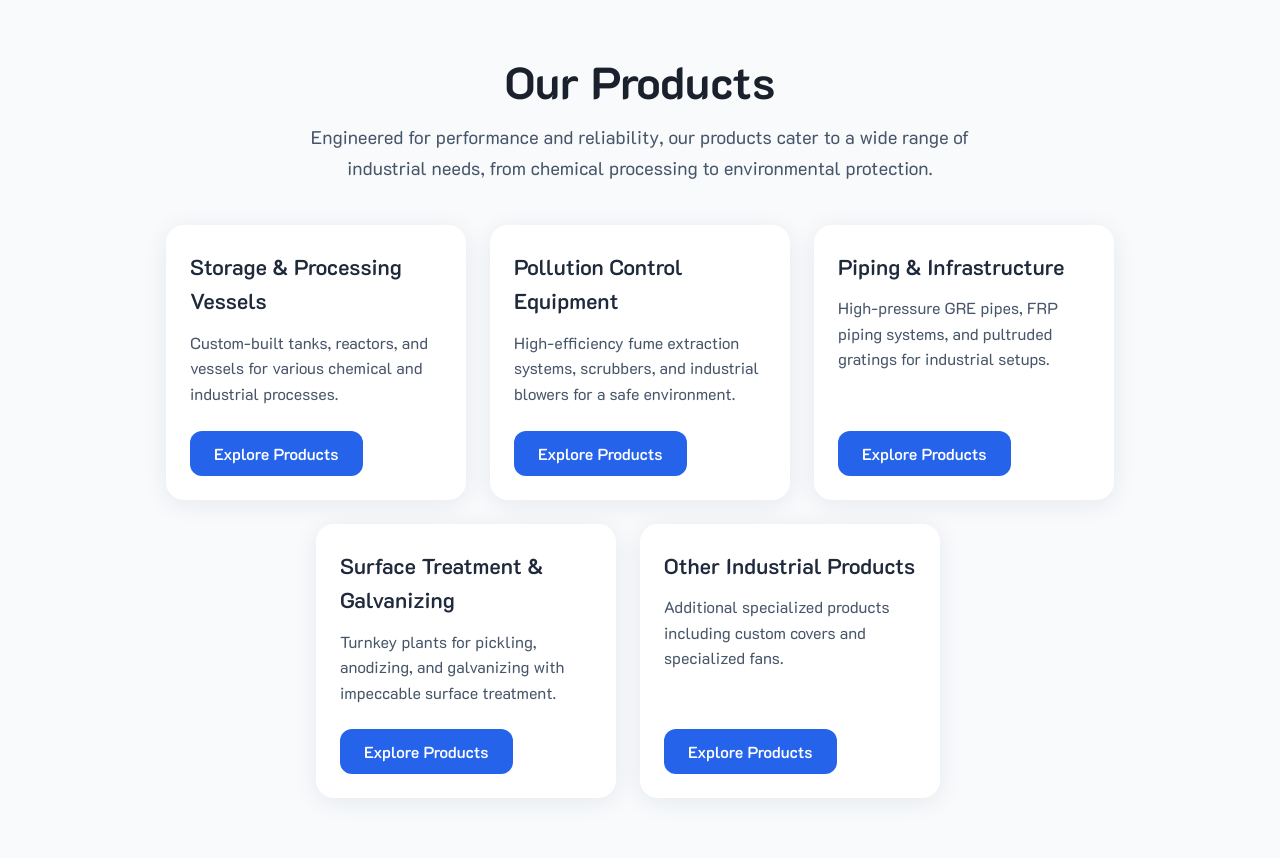
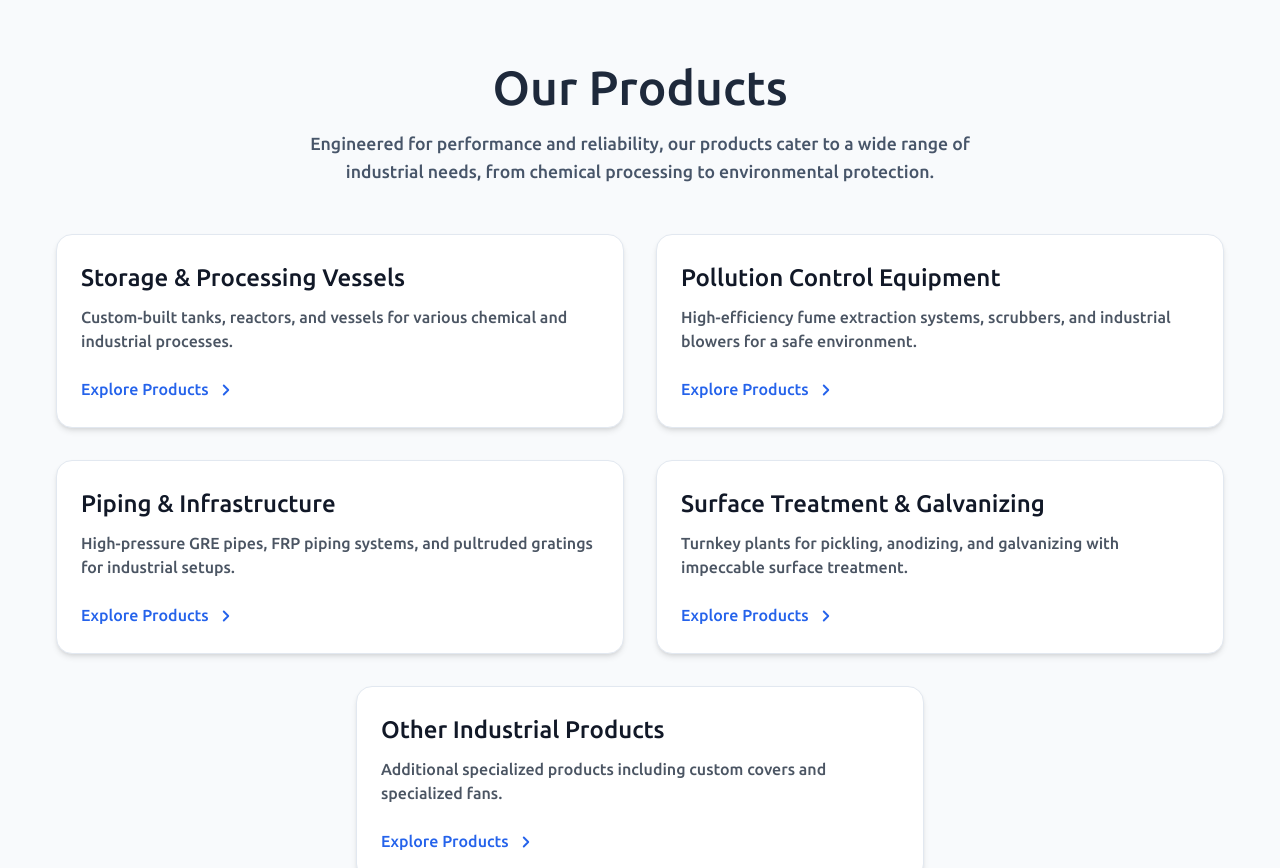
Before and after one commit to KAPIL9411/prashantpillp, a React (Vite) app: page / in a window 1280 px wide. Shown: the part 3020-3888 px from the top of the page. Built offline with nearby package versions, Linux system fonts and the light colour scheme.

Commit message:
final commit

```diff
--- a/src/pages/products.jsx
+++ b/src/pages/products.jsx
@@ -1,4 +1,4 @@
-import React, { useState } from 'react';
+import React, { useState, useRef, useEffect } from 'react';
 import '../styles/products.css';
 import productImage1 from '../assets/images/products/1.webp';
 import productImage2 from '../assets/images/products/horizontaltank.webp';
@@ -18,164 +18,93 @@ import productImage15 from '../assets/images/products/FRPLamellaPlates.webp';
 import productImage16 from '../assets/images/products/ReinforcedPlasticCovers.webp';
 import productImage17 from '../assets/images/products/FRPTurbineFan.webp';
 
-
-
-
 const ChevronLeftIcon = () => (
-    <svg xmlns="http://www.w3.org/2000/svg" width="20" height="20" viewBox="0 0 24 24" fill="none" stroke="currentColor" strokeWidth="2" strokeLinecap="round" strokeLinejoin="round">
+    <svg xmlns="http://www.w3.org/2000/svg" width="20" height="20" viewBox="0 0 24 24" fill="none" stroke="currentColor" strokeWidth="2.5" strokeLinecap="round" strokeLinejoin="round">
         <path d="m15 18-6-6 6-6" />
     </svg>
 );
 
+const ChevronRightIcon = () => (
+    <svg xmlns="http://www.w3.org/2000/svg" width="18" height="18" viewBox="0 0 24 24" fill="none" stroke="currentColor" strokeWidth="2.5" strokeLinecap="round" strokeLinejoin="round">
+        <path d="m9 18 6-6-6-6" />
+    </svg>
+);
 
 const productCategories = [
   {
     name: 'Storage & Processing Vessels',
     description: 'Custom-built tanks, reactors, and vessels for various chemical and industrial processes.',
     products: [
-      {
-        name: 'FRP Cylindrical Tanks',
-        image: productImage1,
-        description: 'High-capacity, corrosion-resistant tanks for chemical and acid storage.',
-        specs: ['Material: FRP, PP/FRP', 'Capacity: Up to 210 KL+', 'Clients: HIL Rasayani, Blue Circle Organics']
-      },
-      {
-        name: 'FRP Horizontal Tanks',
-        image: productImage2,
-        description: 'Horizontal storage solutions with structural support, ideal for various industrial sites.',
-        specs: ['Material: FRVS', 'Application: Chemical Storage', 'Clients: JSW Steel Ltd']
-      },
-      {
-        name: 'FRP Rectangular Tanks',
-        image: productImage3,
-        description: 'Structurally reinforced rectangular tanks for pickling, plating, and storage.',
-        specs: ['Material: FRP', 'Reinforcement: External ribbing', 'Customization: Available']
-      },
-      {
-        name: 'HDPE Storage Tanks',
-        image: productImage4,
-        description: 'Durable and versatile tanks made from High-Density Polyethylene.',
-        specs: ['Material: HDPE', 'Configuration: Vertical, Horizontal', 'Features: High impact strength']
-      },
-      {
-        name: 'PP Reactor Vessels',
-        image: productImage5,
-        description: 'Specialized vessels for chemical reactions and processing, often with structural support.',
-        specs: ['Material: PP/FRP', 'Application: Chemical Processing', 'Features: Custom nozzle configurations']
-      },
-      {
-        name: 'Dosing Tanks',
-        image: productImage6,
-        description: 'Tanks designed for precise chemical dosing and mixing.',
-        specs: ['Material: FRP', 'Application: Water Treatment, Chemical Dosing', 'Clients: GHCL Gujarat']
-      },
-      {
-        name: 'PP/FRP Vacuum Tanks',
-        image: productImage7,
-        description: 'Tanks engineered to withstand negative pressure for vacuum applications.',
-        specs: ['Material: PP/FRP', 'Application: Vacuum Processes', 'Features: Reinforced structure']
-      }
+      { name: 'FRP Cylindrical Tanks', image: productImage1, description: 'High-capacity, corrosion-resistant tanks for chemical and acid storage.', specs: ['Material: FRP, PP/FRP', 'Capacity: Up to 210 KL+', 'Clients: HIL Rasayani, Blue Circle Organics'] },
+      { name: 'FRP Horizontal Tanks', image: productImage2, description: 'Horizontal storage solutions with structural support, ideal for various industrial sites.', specs: ['Material: FRVS', 'Application: Chemical Storage', 'Clients: JSW Steel Ltd'] },
+      { name: 'FRP Rectangular Tanks', image: productImage3, description: 'Structurally reinforced rectangular tanks for pickling, plating, and storage.', specs: ['Material: FRP', 'Reinforcement: External ribbing', 'Customization: Available'] },
+      { name: 'HDPE Storage Tanks', image: productImage4, description: 'Durable and versatile tanks made from High-Density Polyethylene.', specs: ['Material: HDPE', 'Configuration: Vertical, Horizontal', 'Features: High impact strength'] },
+      { name: 'PP Reactor Vessels', image: productImage5, description: 'Specialized vessels for chemical reactions and processing, often with structural support.', specs: ['Material: PP/FRP', 'Application: Chemical Processing', 'Features: Custom nozzle configurations'] },
+      { name: 'Dosing Tanks', image: productImage6, description: 'Tanks designed for precise chemical dosing and mixing.', specs: ['Material: FRP', 'Application: Water Treatment, Chemical Dosing', 'Clients: GHCL Gujarat'] },
+      { name: 'PP/FRP Vacuum Tanks', image: productImage7, description: 'Tanks engineered to withstand negative pressure for vacuum applications.', specs: ['Material: PP/FRP', 'Application: Vacuum Processes', 'Features: Reinforced structure'] }
     ]
   },
   {
     name: 'Pollution Control Equipment',
     description: 'High-efficiency fume extraction systems, scrubbers, and industrial blowers for a safe environment.',
     products: [
-      {
-        name: 'FRP Blowers & Fans',
-        image: productImage8,
-        description: 'Centrifugal and exhaust blowers designed for handling corrosive gases.',
-        specs: ['Type: Centrifugal, Exhaust', 'Material: FRP', 'Application: Fume Extraction']
-      },
-      {
-        name: 'Fume Exhaust & Scrubbing Systems',
-        image: productImage9,
-        description: 'Complete systems including Venturi scrubbers for effective pollution control.',
-        specs: ['Components: Venturi Scrubber, Ducting', 'Material: FRP/PP', 'Use: R&D, Industrial Labs']
-      },
-      {
-        name: 'FRP Fume Cupboards',
-        image: productImage10,
-        description: 'Laboratory fume hoods for safe handling of volatile substances.',
-        specs: ['Material: Wooden FRP', 'Application: R&D Laboratories', 'Features: Integrated purification systems']
-      },
+      { name: 'FRP Blowers & Fans', image: productImage8, description: 'Centrifugal and exhaust blowers designed for handling corrosive gases.', specs: ['Type: Centrifugal, Exhaust', 'Material: FRP', 'Application: Fume Extraction'] },
+      { name: 'Fume Exhaust & Scrubbing Systems', image: productImage9, description: 'Complete systems including Venturi scrubbers for effective pollution control.', specs: ['Components: Venturi Scrubber, Ducting', 'Material: FRP/PP', 'Use: R&D, Industrial Labs'] },
+      { name: 'FRP Fume Cupboards', image: productImage10, description: 'Laboratory fume hoods for safe handling of volatile substances.', specs: ['Material: Wooden FRP', 'Application: R&D Laboratories', 'Features: Integrated purification systems'] },
     ]
   },
     {
     name: 'Piping & Infrastructure',
     description: 'High-pressure GRE pipes, FRP piping systems, and pultruded gratings for industrial setups.',
     products: [
-       {
-        name: 'GRP/FRP Pipe Lines & Fittings',
-        image: productImage11,
-        description: 'Comprehensive piping solutions for transporting corrosive fluids like acids.',
-        specs: ['Material: GRP, FRP', 'Application: Acid Pipe Lines', 'Features: Leak-proof, long life']
-      },
-      {
-        name: 'FRP Grating Platforms',
-        image: productImage12,
-        description: 'Lightweight, strong, and anti-slip grating for walkways, platforms, and flooring.',
-        specs: ['Type: Moulded, Pultruded', 'Material: FRP', 'Features: Corrosion-resistant']
-      }
+       { name: 'GRP/FRP Pipe Lines & Fittings', image: productImage11, description: 'Comprehensive piping solutions for transporting corrosive fluids like acids.', specs: ['Material: GRP, FRP', 'Application: Acid Pipe Lines', 'Features: Leak-proof, long life'] },
+       { name: 'FRP Grating Platforms', image: productImage12, description: 'Lightweight, strong, and anti-slip grating for walkways, platforms, and flooring.', specs: ['Type: Moulded, Pultruded', 'Material: FRP', 'Features: Corrosion-resistant'] }
     ]
   },
   {
     name: 'Surface Treatment & Galvanizing',
     description: 'Turnkey plants for pickling, anodizing, and galvanizing with impeccable surface treatment.',
     products: [
-        {
-            name: 'Pickling Tanks',
-            image: productImage13,
-            description: 'Corrosion-resistant tanks specifically designed for metal surface treatment processes.',
-            specs: ['Material: FRP, PP/FRP', 'Application: Metal Pickling', 'Features: High chemical resistance']
-        },
-        {
-            name: 'Lamella Clarifiers',
-            image: productImage14,
-            description: 'Compact, high-efficiency clarifiers for solid-liquid separation in treatment plants.',
-            specs: ['Material: FRP', 'Application: Water & Wastewater Treatment', 'Features: Small footprint']
-        },
-        {
-            name: 'FRP Lamella Plates',
-            image: productImage15,
-            description: 'Individual settler plates used in clarifiers for enhancing separation efficiency.',
-            specs: ['Material: FRP', 'Use: New and existing clarifiers', 'Clients: Adani Power - Mundra']
-        }
+        { name: 'Pickling Tanks', image: productImage13, description: 'Corrosion-resistant tanks for metal surface treatment processes.', specs: ['Material: FRP, PP/FRP', 'Application: Metal Pickling', 'Features: High chemical resistance'] },
+        { name: 'Lamella Clarifiers', image: productImage14, description: 'Compact clarifiers for solid-liquid separation in treatment plants.', specs: ['Material: FRP', 'Application: Water & Wastewater Treatment', 'Features: Small footprint'] },
+        { name: 'FRP Lamella Plates', image: productImage15, description: 'Individual settler plates used in clarifiers for enhancing separation efficiency.', specs: ['Material: FRP', 'Use: New and existing clarifiers', 'Clients: Adani Power - Mundra'] }
     ]
   },
   {
     name: 'Other Industrial Products',
     description: 'Additional specialized products including custom covers and specialized fans.',
      products: [
-        {
-            name: 'Reinforced Plastic Covers / Hoods',
-            image: productImage16,
-            description: 'Custom-fabricated covers and hoods for machinery and process equipment protection.',
-            specs: ['Material: FRP/GRP', 'Application: Equipment Protection', 'Design: Custom-fit to specifications']
-        },
-        {
-            name: 'FRP Turbine Fan',
-            image: productImage17,
-            description: 'Specialized turbine fans for high-performance air and gas movement.',
-            specs: ['Material: FRP', 'Application: Industrial Ventilation', 'Features: High efficiency design']
-        }
+        { name: 'Reinforced Plastic Covers / Hoods', image: productImage16, description: 'Custom-fabricated covers and hoods for machinery and equipment protection.', specs: ['Material: FRP/GRP', 'Application: Equipment Protection', 'Design: Custom-fit'] },
+        { name: 'FRP Turbine Fan', image: productImage17, description: 'Specialized turbine fans for high-performance air and gas movement.', specs: ['Material: FRP', 'Application: Industrial Ventilation', 'Features: High efficiency design'] }
     ]
   }
 ];
 
 export default function Products() {
   const [selectedCategory, setSelectedCategory] = useState(null);
+  const sectionRef = useRef(null);
 
-  const handleCategoryClick = (category) => {
+  useEffect(() => {
+    if (sectionRef.current) {
+      sectionRef.current.scrollIntoView({ behavior: 'smooth', block: 'start' });
+    }
+  }, [selectedCategory]);
+
+  const handleCategoryClick = (e, category) => {
+    e.preventDefault();
     setSelectedCategory(category);
   };
 
-  const handleBackClick = () => {
+  const handleBackClick = (e) => {
+    e.preventDefault();
     setSelectedCategory(null);
   };
 
+  const gridClass = selectedCategory ? 'product-grid' : 'category-grid';
+
   return (
-      <section className="products-root">
+      <section className="products-root" ref={sectionRef}>
+        <div className="products-container">
             {selectedCategory ? (
               <div>
                 <button onClick={handleBackClick} className="back-button">
@@ -185,7 +114,7 @@ export default function Products() {
                 <div className="products-header">
                   <h1 className="products-title">{selectedCategory.name}</h1>
                 </div>
-            <div className="products-grid">
+                <div className={gridClass}>
                   {selectedCategory.products.map((product, index) => (
                     <div className="product-card" key={index}>
                       <div className="product-card-img-wrap">
@@ -195,7 +124,7 @@ export default function Products() {
                         <h3 className="product-card-name">{product.name}</h3>
                         <p className="product-card-desc">{product.description}</p>
                           <div>
-                      <h4 className="product-card-name" style={{fontSize: '1.1rem', marginBottom: '8px'}}>Key Details:</h4>
+                          <h4 className="specs-title">Key Details:</h4>
                           <ul className="specs-list">
                             {product.specs.map((spec, i) => <li key={i}>{spec}</li>)}
                           </ul>
@@ -213,19 +142,22 @@ export default function Products() {
                     Engineered for performance and reliability, our products cater to a wide range of industrial needs, from chemical processing to environmental protection.
                   </p>
                 </div>
-            <div className="products-grid">
+                <div className={gridClass}>
                   {productCategories.map((cat, index) => (
-                <div className="category-card" key={index} onClick={() => handleCategoryClick(cat)}>
+                    <div className="category-card" key={index} onClick={(e) => handleCategoryClick(e, cat)}>
                       <div className="category-card-content">
                         <h3 className="category-card-name">{cat.name}</h3>
                         <p className="category-card-desc">{cat.description}</p>
-                    <button className="product-card-btn">Explore Products</button>
+                        <span className="category-card-btn">
+                          Explore Products <ChevronRightIcon />
+                        </span>
                       </div>
                     </div>
                   ))}
                 </div>
               </div>
             )}
+        </div>
       </section>
   );
 }
--- a/src/styles/products.css
+++ b/src/styles/products.css
@@ -1,193 +1,237 @@
-@import url('https://fonts.googleapis.com/css2?family=K2D:wght@400;600;700&display=swap');
 
 .products-root {
-    padding: 40px 20px;
-    background: #f8fafc;
-    font-family: 'K2D', sans-serif;
-    min-height: 100vh;
-    position: relative;
+    padding: 4rem 1rem;
+    background-color: #f8fafc;
+}
+
+.products-container {
+    max-width: 1200px;
+    margin: 0 auto;
+    padding: 0 1rem;
 }
 
 .products-header {
     text-align: center;
-    margin-bottom: 40px;
+    margin-bottom: 3rem;
 }
 
 .products-title {
-    font-size: clamp(2rem, 6vw, 2.8rem);
-    font-weight: 700;
-    color: #1a202c;
-    margin-bottom: 16px;
+    font-size: clamp(2.25rem, 5vw, 3rem);
+    font-weight: 800;
+    color: #1e293b;
+    margin-bottom: 1rem;
 }
 
 .products-intro {
-    font-size: clamp(1rem, 4vw, 1.15rem);
+    font-size: 1.1rem;
     color: #475569;
     max-width: 700px;
     margin: 0 auto;
-    line-height: 1.7;
+    line-height: 1.6;
 }
 
-.products-grid {
-    display: grid;
-    grid-template-columns: repeat(auto-fit, minmax(300px, 1fr));
-    gap: 24px;
-    max-width: 1200px;
-    margin: 0 auto;
-    justify-items: center;
+.back-button {
+    display: inline-flex;
+    align-items: center;
+    gap: 0.5rem;
+    background-color: #f1f5f9;
+    color: #334155;
+    border: 1px solid #e2e8f0;
+    padding: 0.5rem 1rem;
+    border-radius: 999px;
+    font-weight: 500;
+    margin-bottom: 2rem;
+    cursor: pointer;
+    transition: all 0.2s ease-in-out;
 }
 
-.products-grid::after {
-    content: '';
-    grid-column: 1 / -1;
+.back-button:hover {
+    background-color: #e2e8f0;
+    box-shadow: 0 2px 8px rgba(0,0,0,0.06);
+    transform: translateY(-2px);
 }
 
-@supports (display: grid) {
-    .products-grid {
-        display: flex;
-        flex-wrap: wrap;
-        justify-content: center;
-        gap: 24px;
-        max-width: 1200px;
-        margin: 0 auto;
-    }
 
-    .product-card, .category-card {
-        flex: 0 0 auto;
-        width: 100%;
-        max-width: 300px;
-        min-width: 300px;
-    }
+.category-grid {
+    display: grid;
+    grid-template-columns: 1fr 1fr;
+    grid-template-areas:
+        "cat1 cat2"
+        "cat3 cat4"
+        "cat5 cat5";
+    gap: 2rem;
 }
 
-.product-card, .category-card {
-    background: #ffffff;
-    border-radius: 18px;
-    box-shadow: 0 4px 24px rgba(30, 41, 59, 0.08);
-    display: flex;
-    flex-direction: column;
-    transition: transform 0.2s ease-out, box-shadow 0.2s ease-out;
-    overflow: hidden;
+.category-grid .category-card:nth-child(1) { grid-area: cat1; }
+.category-grid .category-card:nth-child(2) { grid-area: cat2; }
+.category-grid .category-card:nth-child(3) { grid-area: cat3; }
+.category-grid .category-card:nth-child(4) { grid-area: cat4; }
+.category-grid .category-card:nth-child(5) {
+    grid-area: cat5;
+    justify-self: center;
+    width: 100%;
+    max-width: calc(50% - 1rem);
+}
+
+
+.product-grid {
+    display: grid;
+    grid-template-columns: repeat(auto-fit, minmax(320px, 1fr));
+    gap: 2rem;
 }
 
 .category-card {
+    background: #ffffff;
+    border-radius: 1rem;
+    box-shadow: 0 4px 6px -1px rgba(0, 0, 0, 0.1), 0 2px 4px -2px rgba(0, 0, 0, 0.1);
+    transition: all 0.3s cubic-bezier(0.4, 0, 0.2, 1);
     cursor: pointer;
+    overflow: hidden;
+    display: flex;
+    flex-direction: column;
+    border: 1px solid #e2e8f0;
 }
 
-.product-card:hover, .category-card:hover {
-    transform: translateY(-8px);
-    box-shadow: 0 10px 32px rgba(30, 41, 59, 0.15);
+.category-card:hover {
+    transform: translateY(-5px);
+    box-shadow: 0 10px 15px -3px rgba(0, 0, 0, 0.1), 0 4px 6px -4px rgba(0, 0, 0, 0.1);
+}
+
+.category-card-content {
+    padding: 1.5rem;
+    display: flex;
+    flex-direction: column;
+    flex-grow: 1;
+}
+
+.category-card-name {
+    font-size: 1.5rem;
+    font-weight: 700;
+    color: #111827;
+    margin: 0 0 0.5rem;
+}
+
+.category-card-desc {
+    font-size: 1rem;
+    color: #4b5563;
+    line-height: 1.5;
+    flex-grow: 1;
+    margin-bottom: 1.5rem;
+}
+
+.category-card-btn {
+    display: inline-flex;
+    align-items: center;
+    align-self: flex-start;
+    gap: 0.5rem;
+    color: #2563eb;
+    font-weight: 600;
+    transition: gap 0.2s ease;
+}
+
+.category-card:hover .category-card-btn {
+    gap: 0.75rem;
+}
+
+.product-card {
+    background-color: #fff;
+    border-radius: 1rem;
+    overflow: hidden;
+    box-shadow: 0 4px 6px -1px rgba(0, 0, 0, 0.1), 0 2px 4px -2px rgba(0, 0, 0, 0.1);
+    border: 1px solid #e2e8f0;
+    display: flex;
+    flex-direction: column;
+    transition: transform 0.2s ease-in-out, box-shadow 0.2s ease-in-out;
+}
+.product-card:hover {
+    transform: translateY(-3px);
+    box-shadow: 0 10px 15px -3px rgba(0, 0, 0, 0.1), 0 4px 6px -4px rgba(0, 0, 0, 0.1);
 }
 
 .product-card-img-wrap {
-    height: 220px;
     width: 100%;
-    overflow: hidden;
+    aspect-ratio: 16 / 10;
+    background-color: #f3f4f6;
 }
 
 .product-card-img {
     width: 100%;
     height: 100%;
     object-fit: cover;
-    transition: transform 0.3s ease;
 }
 
-.product-card:hover .product-card-img {
-    transform: scale(1.05);
+.product-card-content {
+    padding: 1.5rem;
+    flex-grow: 1;
+    display: flex;
+    flex-direction: column;
 }
 
-.product-card-content, .category-card-content {
-    padding: 24px;
-    display: flex;
-    flex-direction: column;
-    flex-grow: 1;
+.product-card-name {
+    font-size: 1.25rem;
+    font-weight: 600;
+    color: #1f2937;
+    margin: 0 0 0.5rem 0;
 }
 
-.product-card-name, .category-card-name {
-    font-size: 1.35rem;
-    font-weight: 600;
-    color: #1e293b;
-    margin-bottom: 12px;
+.product-card-desc {
+    font-size: 0.95rem;
+    color: #4b5563;
+    line-height: 1.6;
+    margin-bottom: 1rem;
 }
 
-.product-card-desc, .category-card-desc {
+.specs-title {
     font-size: 1rem;
-    color: #475569;
-    line-height: 1.6;
-    margin-bottom: 24px;
-    flex-grow: 1;
-}
-
-.product-card-btn {
-    background: #2563eb;
-    color: #fff;
-    border: none;
-    border-radius: 12px;
-    padding: 12px 24px;
-    font-size: 1rem;
+    margin-bottom: 0.5rem;
     font-weight: 600;
-    cursor: pointer;
-    margin-top: auto;
-    transition: background-color 0.2s, box-shadow 0.2s;
-    align-self: flex-start;
-}
-
-.product-card-btn:hover {
-    background-color: #1d4ed8;
-    box-shadow: 0 4px 16px rgba(37, 99, 235, 0.2);
-}
-
-.back-button-wrapper {
-    margin-bottom: 24px;
-    text-align: center;
-}
-
-.back-button {
-    display: inline-flex;
-    align-items: center;
-    gap: 8px;
-    background-color: #ffffff;
-    color: #2563eb;
-    border: 1px solid #d1d5db;
-    border-radius: 12px;
-    padding: 10px 20px;
-    font-size: 1rem;
-    font-weight: 600;
-    cursor: pointer;
-    transition: background-color 0.2s, box-shadow 0.2s, border-color 0.2s;
-    z-index: 10;
-}
-
-.back-button:hover {
-    background-color: #f9fafb;
-    border-color: #2563eb;
-    box-shadow: 0 4px 16px rgba(30, 41, 59, 0.08);
+    color: #374151;
 }
 
 .specs-list {
-    list-style-position: inside;
-    list-style-type: disc;
-    font-size: 0.95rem;
-    color: #475569;
+    list-style-type: none;
+    padding-left: 0;
+    margin: 0;
+    font-size: 0.9rem;
+    color: #6b7280;
 }
 
-.specs-list li + li {
-    margin-top: 0.25rem;
+.specs-list li {
+    padding-left: 1.25rem;
+    position: relative;
+    margin-bottom: 0.25rem;
 }
 
-@media (min-width: 768px) {
-    .products-root {
-        padding: 60px 40px;
+.specs-list li::before {
+    content: '✓';
+    position: absolute;
+    left: 0;
+    color: #2563eb;
+    font-weight: bold;
+}
+
+@media (max-width: 900px) {
+    .category-grid .category-card:nth-child(5) {
+        max-width: 100%;
+    }
+}
+
+@media (max-width: 768px) {
+    .category-grid {
+        grid-template-areas:
+            "cat1"
+            "cat2"
+            "cat3"
+            "cat4"
+            "cat5";
+        grid-template-columns: 1fr;
     }
 
-    .back-button-wrapper {
-        margin-bottom: 0;
-        text-align: left;
+    .category-grid .category-card:nth-child(5) {
+        justify-self: stretch;
     }
 
-    .back-button {
-        position: absolute;
-        top: 60px;
-        left: 40px;
+    .product-grid {
+        grid-template-columns: 1fr;
     }
 }
```
Also changed, not shown: src/styles/industries.css (+7 -13 lines). Lines whose indentation alone changed are shown as unchanged.
